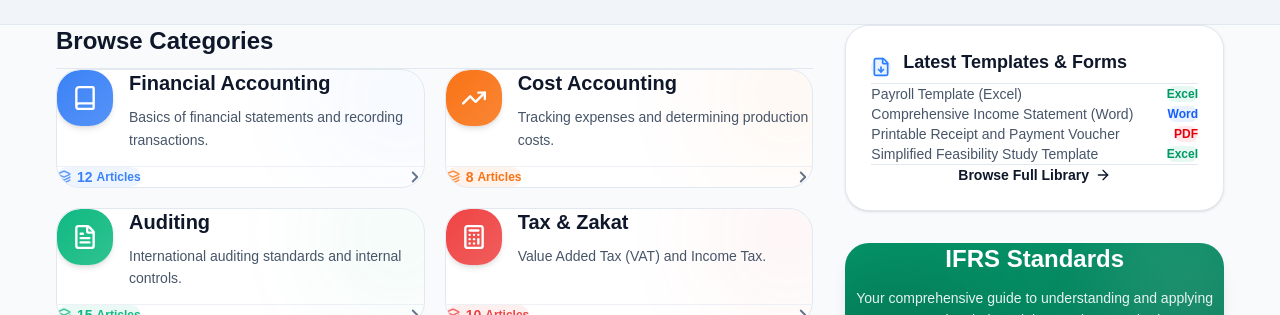
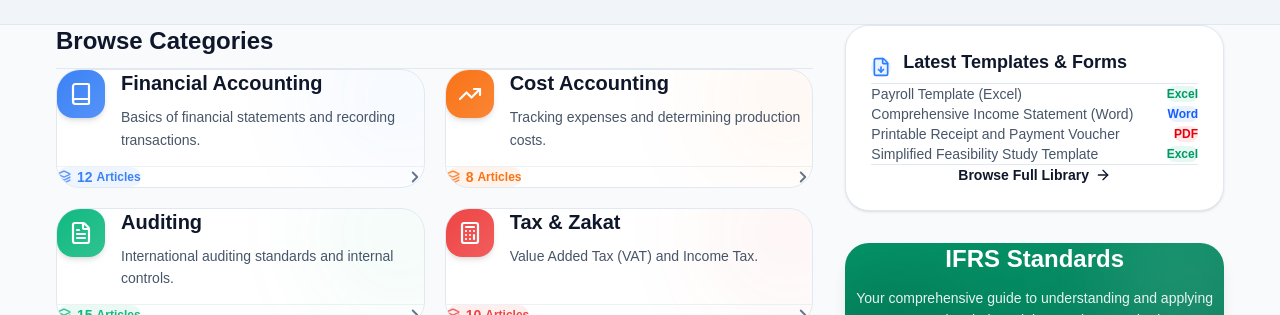
Before and after one commit to abdullahalalawi52-jpg/Accounting-Encyclopedia, a React (Vite) app: page / in a window 1280 px wide. Shown: the part 215-530 px from the top of the page. Built offline with nearby package versions, Linux system fonts and the light colour scheme; no server answers.

Commit message:
style(ui): update category icon box to exactly 48px x 48px

```diff
--- a/src/components/cards/CategoryCard.jsx
+++ b/src/components/cards/CategoryCard.jsx
@@ -27,10 +27,10 @@ function CategoryCard({ category, IconComponent }) {
         {/* الأيقونة المضيئة */}
         <div className="relative shrink-0">
           <div
-            className="w-14 h-14 rounded-2xl flex items-center justify-center text-white shadow-md transition-transform duration-300 group-hover:scale-105"
+            className="w-12 h-12 rounded-xl flex items-center justify-center text-white shadow-md transition-transform duration-300 group-hover:scale-105"
             style={{ background: `linear-gradient(135deg, ${color}, ${color}dd)` }}
           >
-            {IconComponent && <IconComponent size={26} strokeWidth={2.2} />}
+            {IconComponent && <IconComponent size={24} strokeWidth={2.2} />}
           </div>
         </div>
 
```
